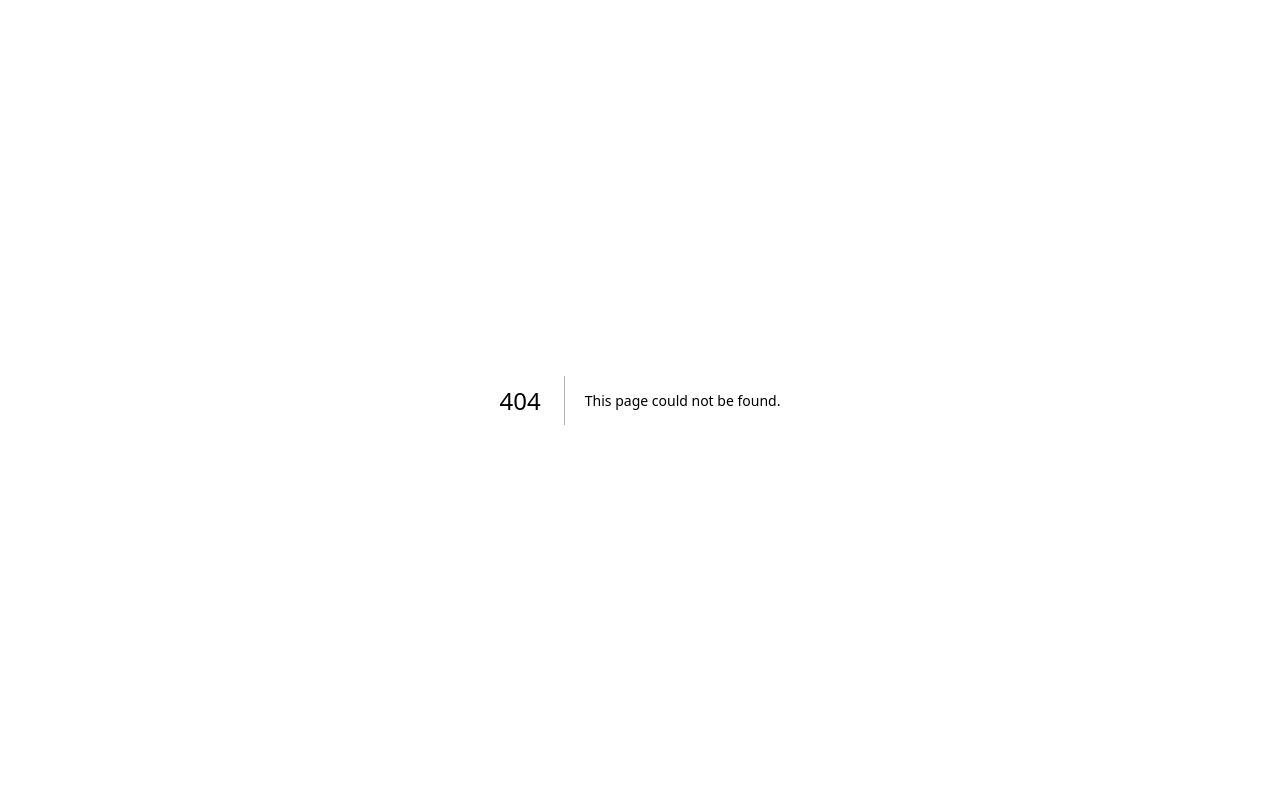
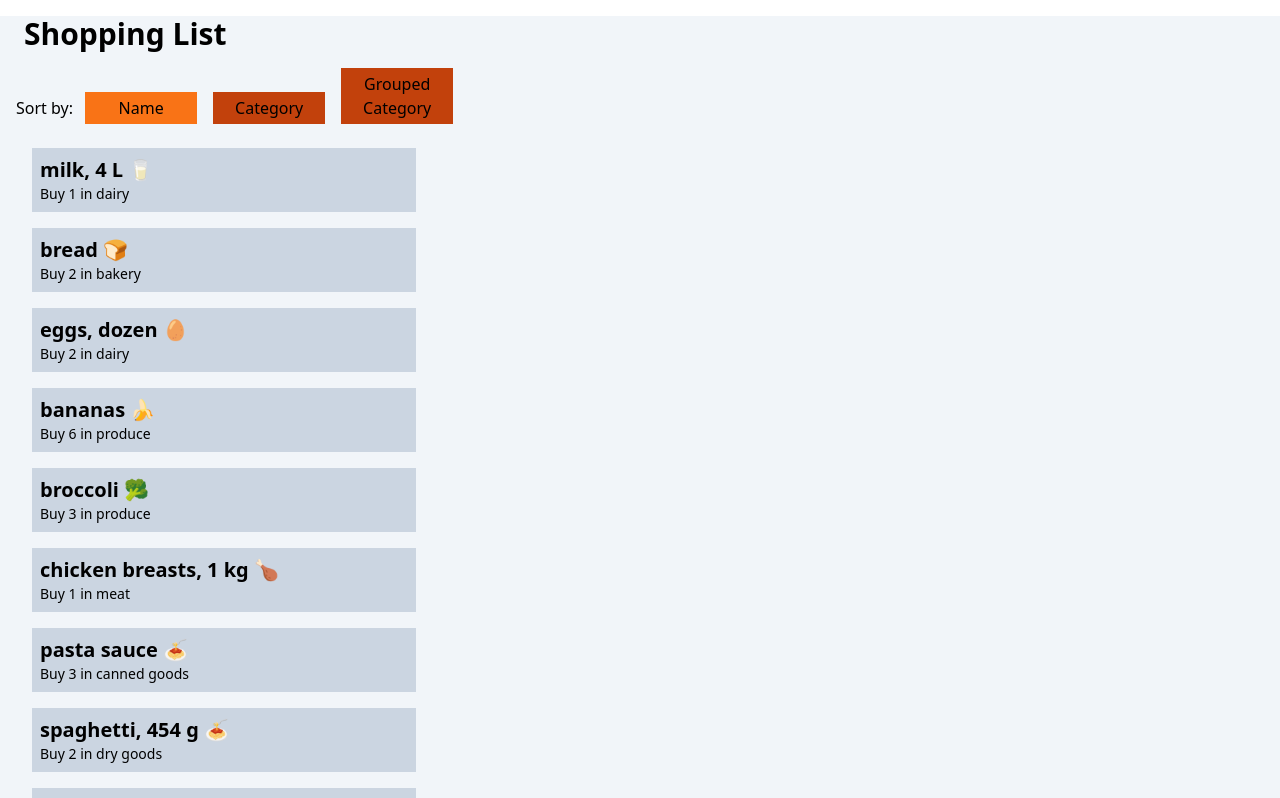
Before and after one commit to dc8156046/cprg306-assignments, a Next.js app: page /week-6 in a window 1280 px wide. Before the commit this address had no page. Shown: the top 798 px of the page. Built offline with nearby package versions, Linux system fonts and the light colour scheme.

Commit message:
Week 6 assignment

```diff
--- a/app/page.js
+++ b/app/page.js
@@ -20,6 +20,9 @@ export default function Page() {
             <li className="hover:text-green-400 hover:underline">
               <Link href="/week-5">Week 5 Assignment</Link>
             </li>
+            <li className="hover:text-green-400 hover:underline">
+              <Link href="/week-6">Week 6 Assignment</Link>
+            </li>
           </ul>
         </div>
       </div>
--- /dev/null
+++ b/app/week-6/item-list.js
@@ -0,0 +1,16 @@
+import Item from "./item";
+
+export default function ItemList({ itemsJson }) {
+  return (
+    <ul>
+      {itemsJson.map((item) => (
+        <Item
+          id={item.id}
+          name={item.name}
+          quantity={item.quantity}
+          category={item.category}
+        />
+      ))}
+    </ul>
+  );
+}
--- /dev/null
+++ b/app/week-6/item.js
@@ -0,0 +1,10 @@
+export default function Item({ id, name, quantity, category }) {
+  return (
+    <li className="p-2 m-4 bg-slate-300 max-w-sm" key={id}>
+      <h2 className="text-xl font-bold">{name}</h2>
+      <div className="text-sm">
+        Buy {quantity} in {category}
+      </div>
+    </li>
+  );
+}
--- /dev/null
+++ b/app/week-6/items.json
@@ -0,0 +1,74 @@
+[
+    {
+      "id": "1h2GJKH12gkHG31h1H",
+      "name": "milk, 4 L 🥛",
+      "quantity": 1,
+      "category": "dairy"
+    },
+    {
+      "id": "2KJH3k2j3H1k2J3K1H",
+      "name": "bread 🍞",
+      "quantity": 2,
+      "category": "bakery"
+    },
+    {
+      "id": "3h2KJH3k2j3H1k2J3",
+      "name": "eggs, dozen 🥚",
+      "quantity": 2,
+      "category": "dairy"
+    },
+    {
+      "id": "4k2J3K1H2GJKH12gk",
+      "name": "bananas 🍌",
+      "quantity": 6,
+      "category": "produce"
+    },
+    {
+      "id": "5H1h1H2KJH3k2j3H",
+      "name": "broccoli 🥦",
+      "quantity": 3,
+      "category": "produce"
+    },
+    {
+      "id": "6H1k2J3K1H2GJKH1",
+      "name": "chicken breasts, 1 kg 🍗",
+      "quantity": 1,
+      "category": "meat"
+    },
+    {
+      "id": "7gkHG31h1H2KJH3k",
+      "name": "pasta sauce 🍝",
+      "quantity": 3,
+      "category": "canned goods"
+    },
+    {
+      "id": "8j3H1k2J3K1H2GJK",
+      "name": "spaghetti, 454 g 🍝",
+      "quantity": 2,
+      "category": "dry goods"
+    },
+    {
+      "id": "9H12gkHG31h1H2KJ",
+      "name": "toilet paper, 12 pack 🧻",
+      "quantity": 1,
+      "category": "household"
+    },
+    {
+      "id": "10H3k2j3H1k2J3K1",
+      "name": "paper towels, 6 pack",
+      "quantity": 1,
+      "category": "household"
+    },
+    {
+      "id": "11k2J3K1H2GJKH12",
+      "name": "dish soap 🍽️",
+      "quantity": 1,
+      "category": "household"
+    },
+    {
+      "id": "12GJKH12gkHG31h1",
+      "name": "hand soap 🧼",
+      "quantity": 4,
+      "category": "household"
+    }
+  ]
--- /dev/null
+++ b/app/week-6/page.js
@@ -0,0 +1,49 @@
+"use client";
+import { useState } from "react";
+import ItemList from "./item-list";
+import itemsJson from "./items.json";
+
+export default function Page() {
+  const [items, setItems] = useState(itemsJson);
+
+  const handleClick = (sortAttr) => {
+    const sortedItems = [...items].sort((a, b) => {
+      return a[sortAttr].localeCompare(b[sortAttr]);
+    });
+
+    setItems(sortedItems);
+  };
+
+  const handleGroupClick = () => {
+    console.log("Grouped Category");
+  };
+  return (
+    <main className="bg-slate-100">
+      <div className="m-4">
+        <h2 className="text-3xl font-bold m-2">Shopping List</h2>
+        <div>
+          <label for="sort">Sort by: </label>
+          <button
+            className="bg-orange-500 p-1 m-2 w-28"
+            onClick={() => handleClick("name")}
+          >
+            Name
+          </button>
+          <button
+            className="bg-orange-700 p-1 m-2 w-28"
+            onClick={() => handleClick("category")}
+          >
+            Category
+          </button>
+          <button
+            className="bg-orange-700 p-1 m-2 w-28"
+            onClick={() => handleGroupClick()}
+          >
+            Grouped Category
+          </button>
+        </div>
+        <ItemList itemsJson={items} />
+      </div>
+    </main>
+  );
+}
```
